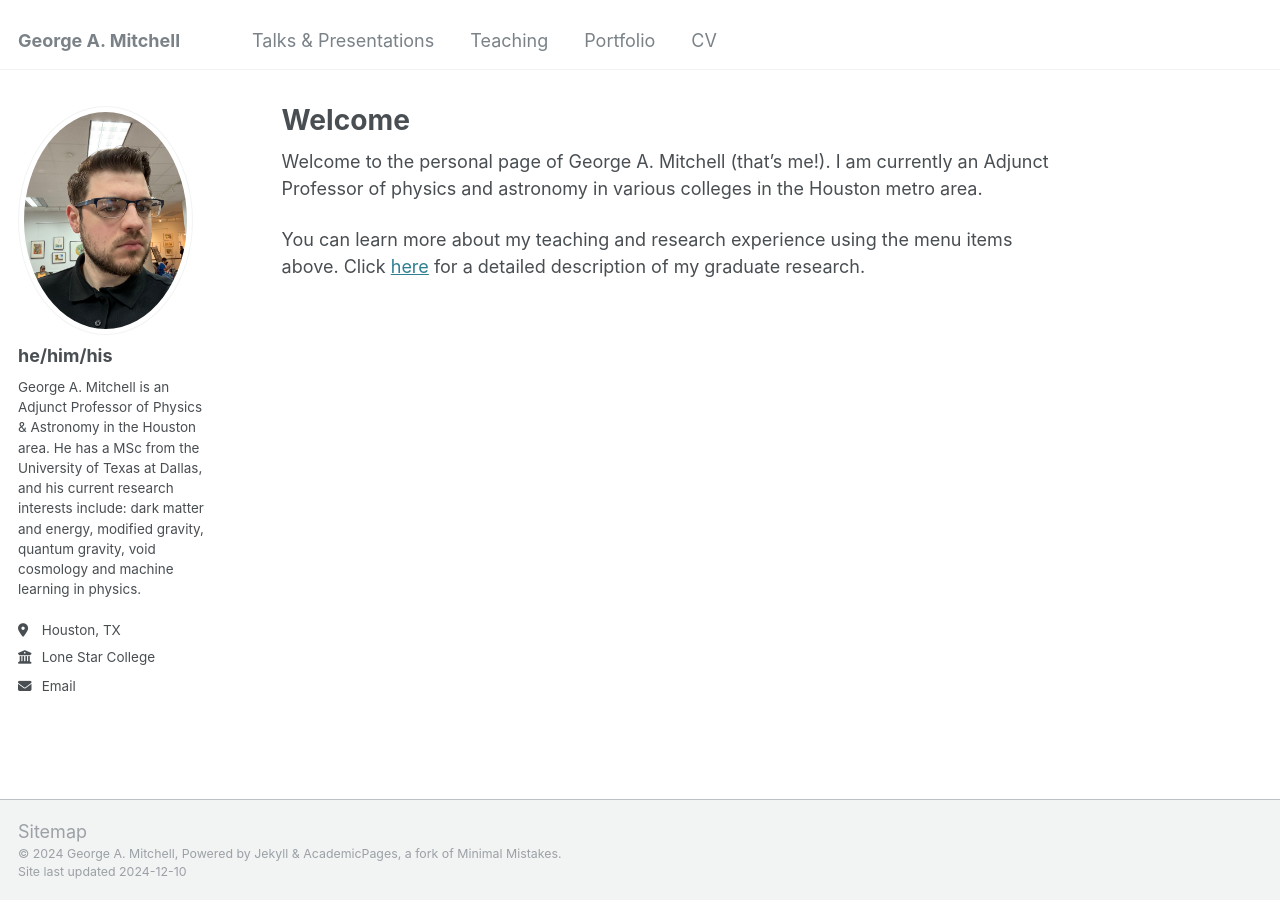
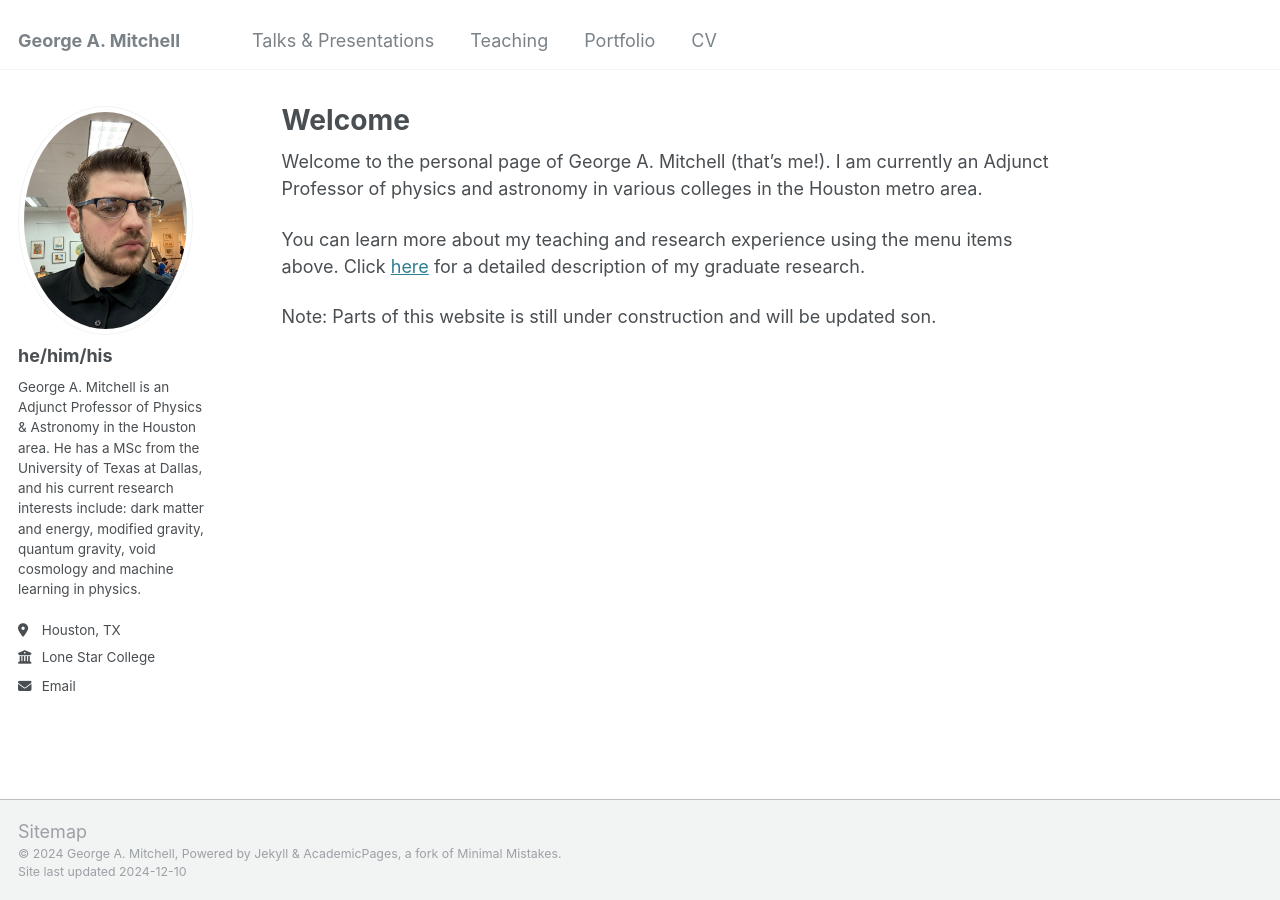
Before and after one commit to ga-mitchell/ga-mitchell.github.io, a Jekyll site: the page built from _pages/about.md, in a window 1280 px wide. Built offline with Jekyll 4.4.1, drawn with Linux system fonts in a browser that asks for light colours; part of the change alters nothing that is shown.

Commit message:
Update about.md

```diff
--- a/_pages/about.md
+++ b/_pages/about.md
@@ -8,7 +8,7 @@ redirect_from:
 ---
 Welcome to the personal page of George A. Mitchell (that's me!). I am currently an Adjunct Professor of physics and astronomy in various colleges in the Houston metro area.
 
-You can learn more about my teaching and research experience using the menu items above. Click [here](ga-mitchell.github.ip//files/Graduate_Research_Summary.pdf) for a detailed description of my graduate research.
+You can learn more about my teaching and research experience using the menu items above. Click [here](https://ga-mitchell.github.ip//files/Graduate_Research_Summary.pdf) for a detailed description of my graduate research.
 
 <!-- My professional aspirations can be neatly separated into three areas:
 - Fundamental Research
@@ -17,3 +17,5 @@ You can learn more about my teaching and research experience using the menu item
 
 ### My Background
 -->
+
+Note: Parts of this website is still under construction and will be updated son.
```
